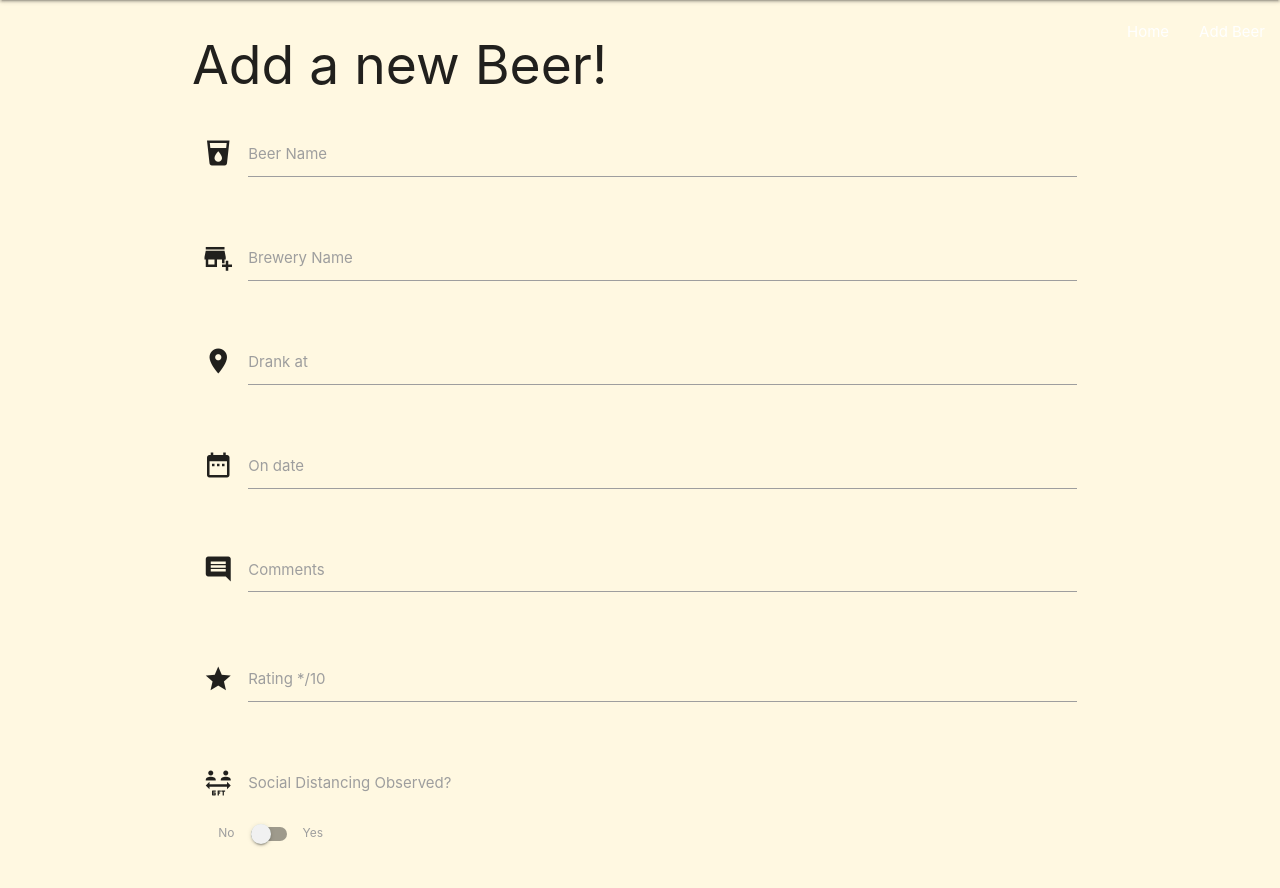
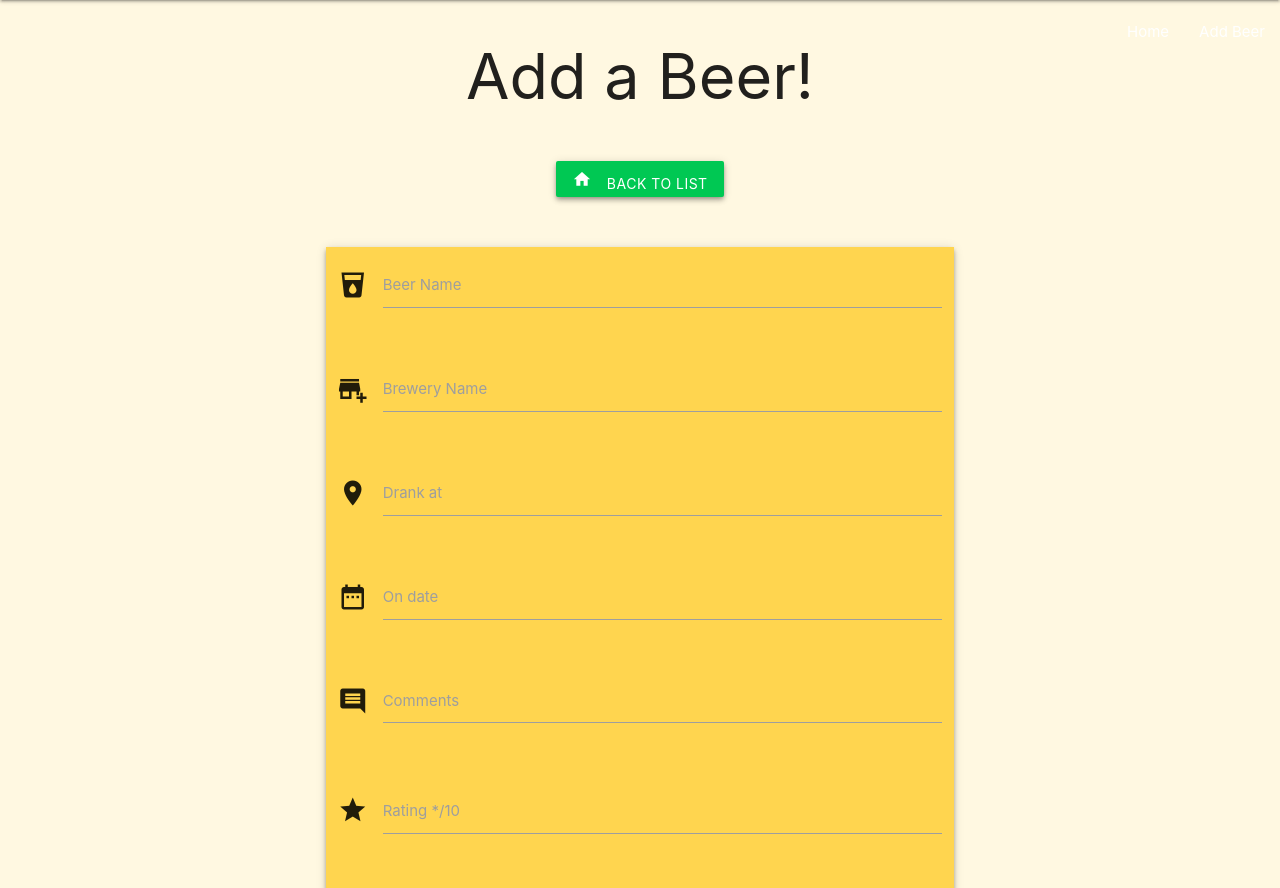
Before and after one commit to menacethedenis/CI_Milestone_3_Denis_Lymer, a Flask app: page /add_beer in a window 1280 px wide. Shown: the part 64-952 px from the top of the page. Run offline with Flask 2, Linux system fonts and the light colour scheme; data that the repository does not hold is empty; some libraries are stand-ins or nearby versions.

Commit message:
added button to return to homepage on add page. Finished styling on add page.

```diff
--- a/static/css/style.css
+++ b/static/css/style.css
@@ -35,6 +35,12 @@ body {
 
 .btn-row {
     padding-bottom: 30px;
+}
+
+.btn-add {
+    margin-top: 25px;
+    padding-bottom: 30px;
+
 }
 
 /*-----------------------------tooltips */
--- a/templates/addbeer.html
+++ b/templates/addbeer.html
@@ -1,12 +1,19 @@
 {% extends 'base.html' %}
 {% block content %}
-<h2>Add a new Beer!</h2>
+<div class="container">
+<div class="col s12">
+    <h1 class="page-header">Add a Beer!</h1>
+</div>
+<div class="row btn-row">
+    <div class="col s12 btn-col btn-add"><a href="{{url_for('get_beer')}}" class="waves-effect waves-light green accent-4 btn add-btn z-depth-2"><i class="material-icons button-icon">home</i>Back to list</a></div>
+</div>
+
 <div class="row">
-    <form action="{{url_for('insert_beer')}}" method="POST" class="col s12">
+    <form action="{{url_for('insert_beer')}}" method="POST" class="col s12 z-depth-2 coll-head">
       <div class="row">
         <div class="input-field col s12">
           <i class="material-icons prefix">local_drink</i>
-          <input id="beer_name" name="beer_name" type="text" class="validate beer_input"  height="50px">
+          <input id="beer_name" name="beer_name" type="text" class="validate beer_input">
           <label for="icon_prefix">Beer Name</label>
         </div>
       </div>
@@ -55,12 +62,13 @@
             <label>No<input type="checkbox" id="soc_dist" name="soc_dist" class="validate"><span class="lever"></span>Yes</label>
        </div>
        <div class="row">
-        <div class="container col sm 12" id="beer_submit">
-            <button class="btn waves-effect waves-light" type="submit" name="action">Beer Me!
+        <div class="container col s12" id="beer_submit">
+            <button class="btn waves-effect waves-light green accent-4" type="submit" name="action">Beer Me!
                 <i class="material-icons right">send</i>
             </button>
        </div>
        </div>
     </form>
 </div>
+</div>
 {% endblock %}
--- a/templates/beers.html
+++ b/templates/beers.html
@@ -32,7 +32,7 @@
         <a href="{{url_for('edit_beer', beer_id=beer._id)}}" class="waves-effect waves-light btn btn_beer blue z-depth-2 tooltipped beertip" data-position="top" data-tooltip="Edit"><i class="material-icons right">edit</i>Edit</a>
         <a href="{{url_for('delete_beer', beer_id=beer._id)}}" class="waves-effect waves-light btn btn_beer red z-depth-2 tooltipped beertip" data-position="bottom" data-tooltip="Delete"><i class="material-icons right">delete</i>Delete</a>
         </div>
-            <div class=" beer_header col s6">
+            <div class=" beer_header col s9">
                 <p><strong>Beer: </strong>{{beer.beer_name}}  |  <strong>Brewed by: </strong>{{beer.brewery_name}} <br><strong>Drank at: </strong>{{beer.beer_location}}   | <strong>On date: </strong>{{beer.drank_date}}</p>
                 <i class="material-icons">expand_more</i>
             </div>
```
